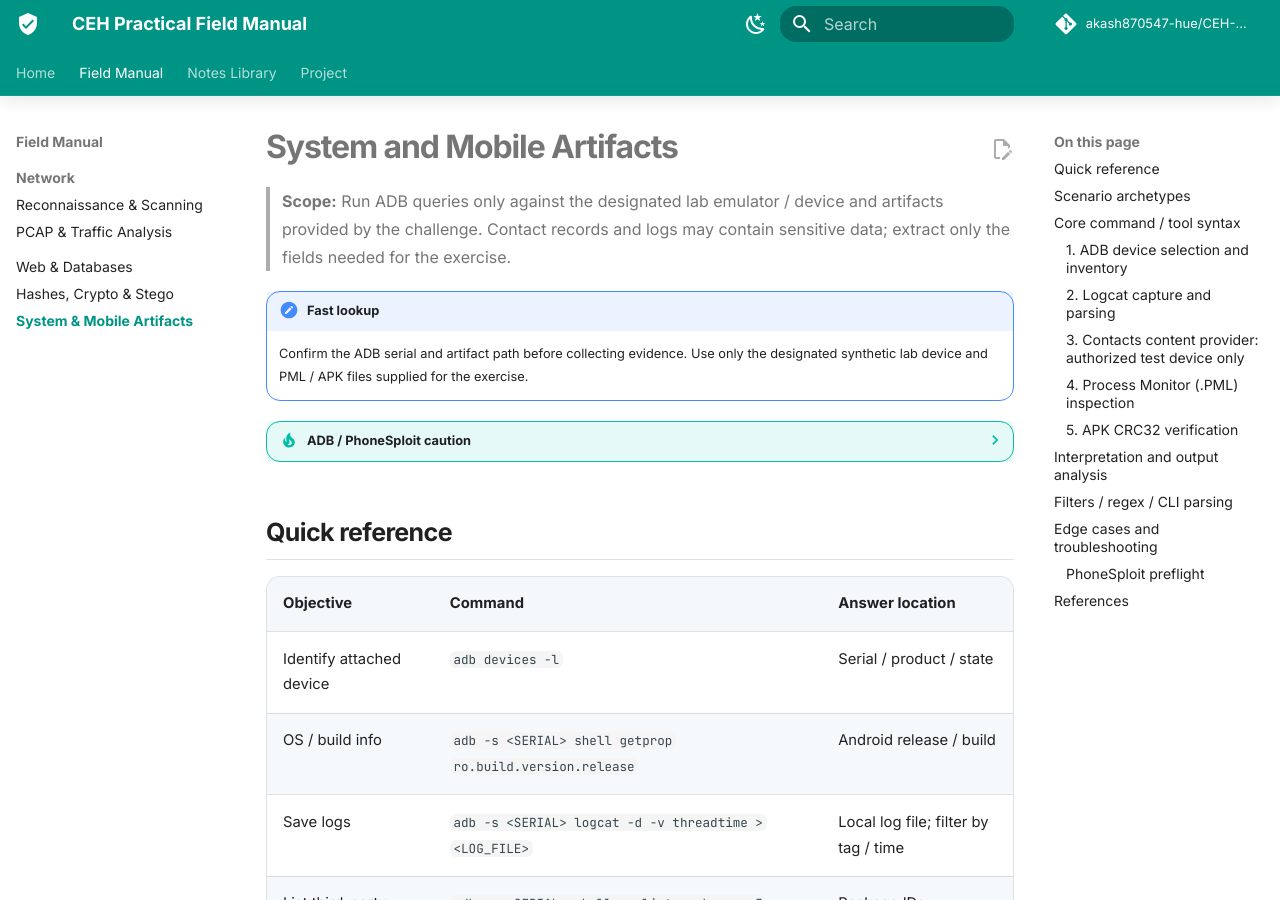
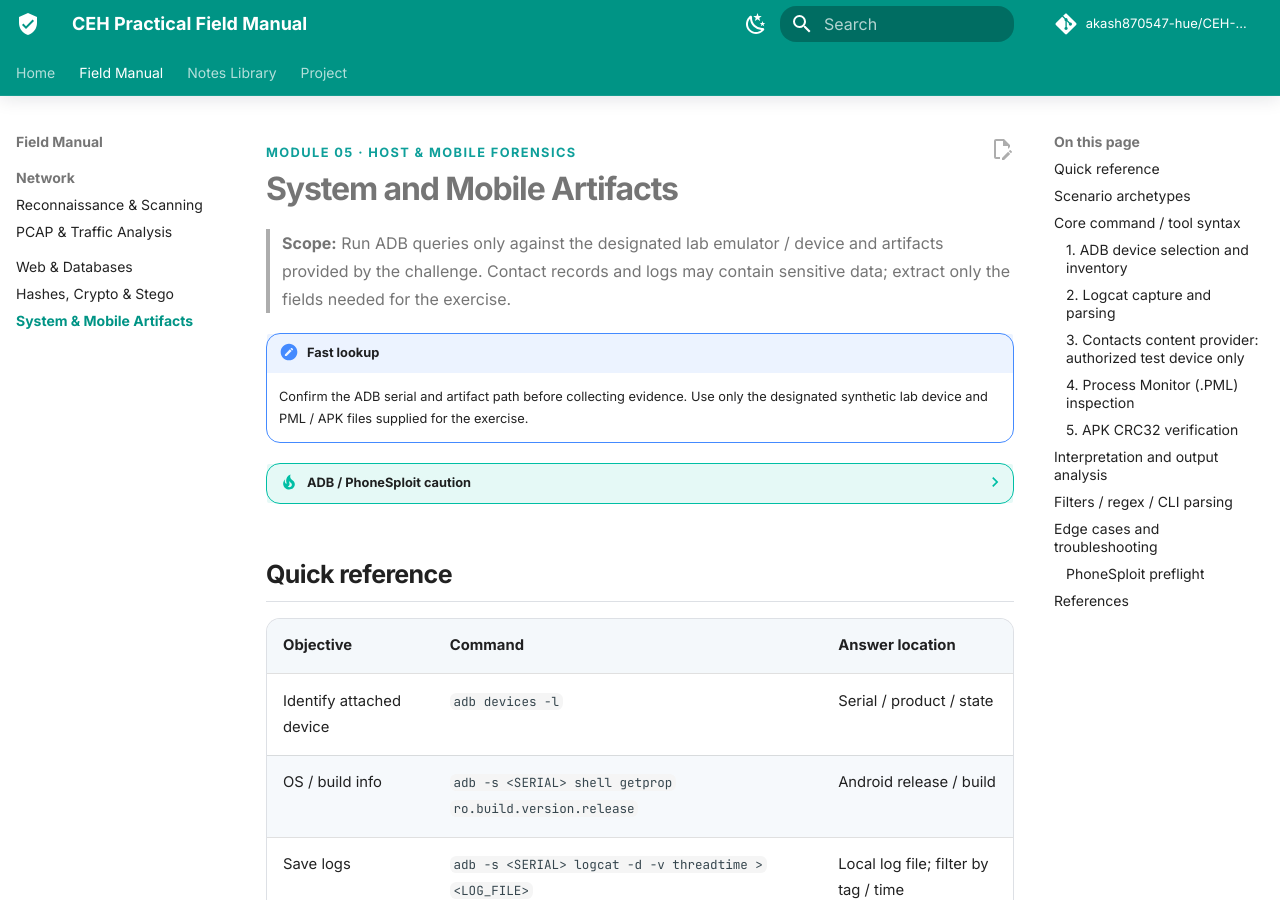
Before and after one commit to akash870547-hue/CEH-Notes, an MkDocs documentation site: the page built from docs/05-system-mobile.md, in a window 1280 px wide and 900 px high. Built offline with MkDocs 1.6.1 and Material for MkDocs 9.7.7, drawn with Linux system fonts in a browser that asks for light colours; comment, search, counter and statistics services are not loaded.

Commit message:
Add consistent module label to system guide

```diff
--- a/docs/05-system-mobile.md
+++ b/docs/05-system-mobile.md
@@ -1,3 +1,5 @@
+<p class="ceh-kicker">MODULE 05 · HOST & MOBILE FORENSICS</p>
+
 # System and Mobile Artifacts
 
 > **Scope:** Run ADB queries only against the designated lab emulator / device and artifacts provided by the challenge. Contact records and logs may contain sensitive data; extract only the fields needed for the exercise.
```
